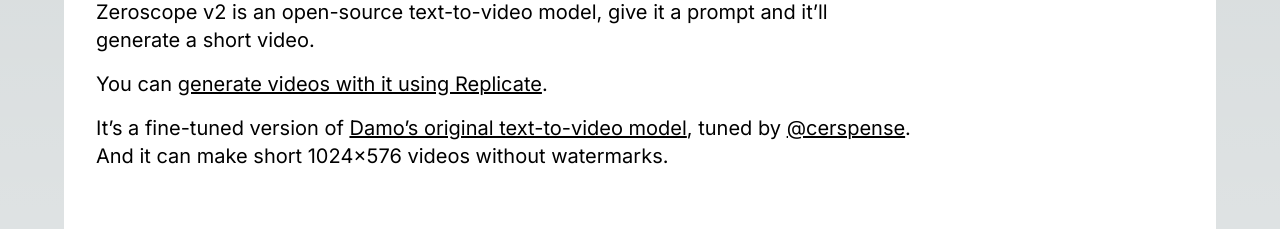
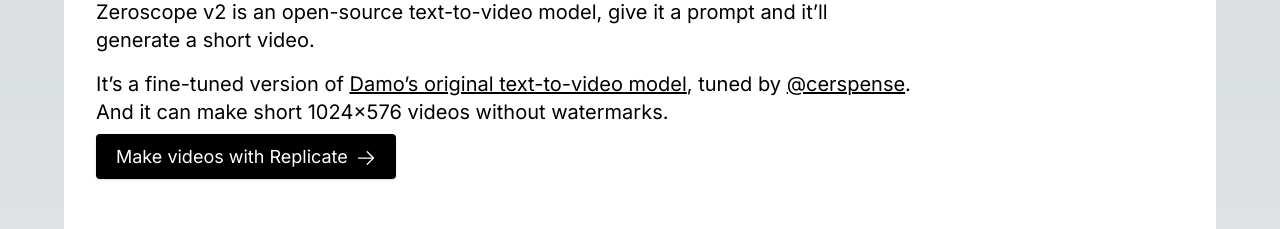
Before and after one commit to replicate/zeroscope-compare, a Next.js app: page / in a window 1280 px wide. Shown: the part 210-439 px from the top of the page. Built offline with nearby package versions, Linux system fonts and the light colour scheme.

Commit message:
Add a call to action

```diff
--- a/package.json
+++ b/package.json
@@ -9,6 +9,7 @@
     "lint": "next lint"
   },
   "dependencies": {
+    "@heroicons/react": "^2.0.18",
     "@vercel/analytics": "^1.0.1",
     "autoprefixer": "10.4.14",
     "eslint": "8.43.0",
--- a/src/app/layout.js
+++ b/src/app/layout.js
@@ -5,16 +5,13 @@
 const inter = Inter({ subsets: ['latin'] })
 
 export const metadata = {
-  title: 'Zeroscope comparison',
-  description: 'Compare how parameters effect a Zeroscope video',
+  title: 'Zeroscope v2 – A settings guide by Replicate',
+  description: 'Compare how settings affect a Zeroscope video',
 }
 
 export default function RootLayout({ children }) {
   return (
     <html lang="en">
-      <head>
-        <title>Zeroscope v2 – A settings guide by Replicate</title>
-      </head>
       <body className={inter.className}>
         {children}
         <Analytics />
--- a/src/app/page.js
+++ b/src/app/page.js
@@ -1,7 +1,6 @@
-'use client'
-
 import React from 'react';
 import VideoForm from "@/components/VideoForm";
+import { ArrowRightIcon } from '@heroicons/react/24/solid';
 import { Space_Grotesk } from 'next/font/google'
 
 const spaceGrotesk = Space_Grotesk({ subsets: ['latin'] })
@@ -17,9 +16,11 @@
       <div className="max-w-prose text-xl">
         <p>Zeroscope v2 is an open-source text-to-video model, give it a prompt and it’ll generate a short video.</p>
 
-        <p>You can <a href="https://replicate.com/anotherjesse/zeroscope-v2-xl">generate videos with it using Replicate</a>.</p>
+        <p>It’s a fine-tuned version of <a href="https://replicate.com/cjwbw/damo-text-to-video">Damo’s original text-to-video model</a>, tuned by <a href="https://twitter.com/cerspense">@cerspense</a>. And it can make short 1024x576 videos without watermarks.</p>
 
-        <p>It’s a fine-tuned version of <a href="https://replicate.com/cjwbw/damo-text-to-video">Damo’s original text-to-video model</a>, tuned by <a href="https://twitter.com/cerspense">@cerspense</a>. And it can make short 1024x576 videos without watermarks.</p>
+        <a href="https://replicate.com/anotherjesse/zeroscope-v2-xl" className="no-underline bg-black focus:transparent focus:text-black active:transparent active:text-black text-lg text-white px-5 py-3 mt-4 rounded shadow" type="submit">
+          Make videos with Replicate<ArrowRightIcon className="inline-block w-5 h-5 ml-2" />
+        </a>
       </div>
 
       <h2 className={ `${spaceGrotesk.className} font-bold text-4xl mt-20 mb-8`}>Compare videos</h2>
```
Also changed, not shown: 1 other file (tests, documents, lock files or other folders).
